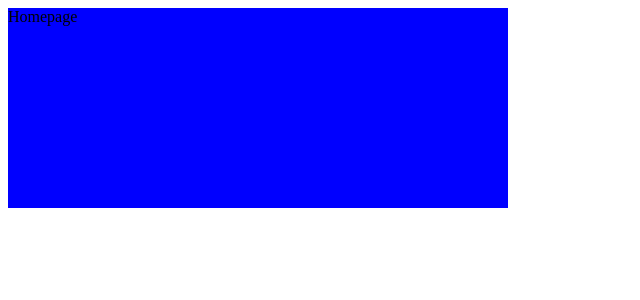
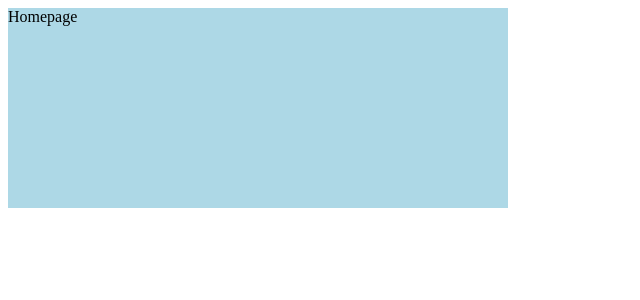
Before and after one commit to kaizhudda/react-typescript-webpack-boilerplate, a React app: page / in a window 1280 px wide. Shown: the top 300 px of the page, without its empty margins (0-640 px from the left). Built offline with nearby package versions, Linux system fonts and the light colour scheme.

Commit message:
README updated

```diff
--- a/src/core/App.scss
+++ b/src/core/App.scss
@@ -1,5 +1,5 @@
 .App {
-  background: blue;
+  background: lightblue;
   width: 500px;
   height: 200px;
 }
```
Also changed, not shown: 1 other file (tests, documents, lock files or other folders).
